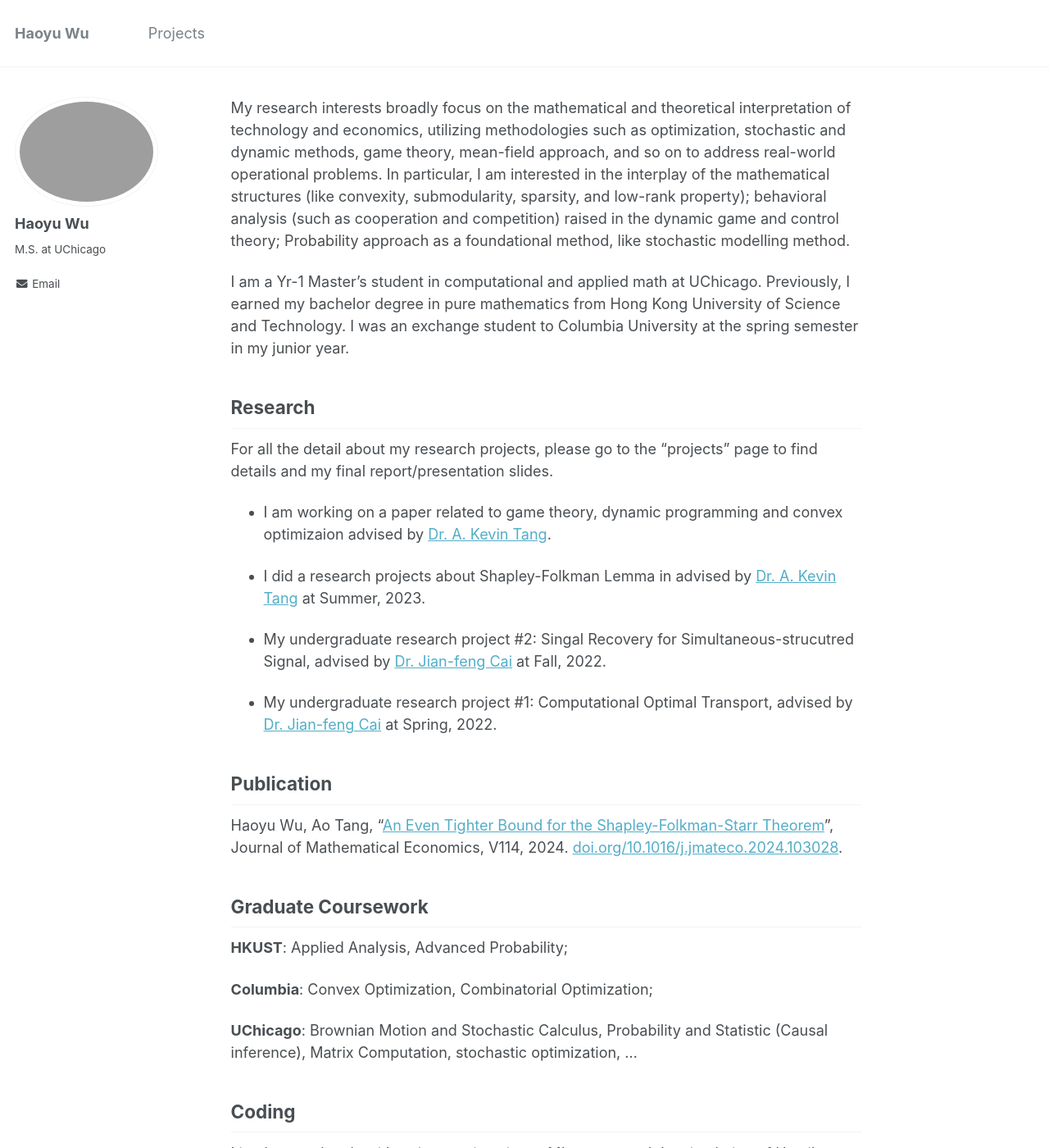
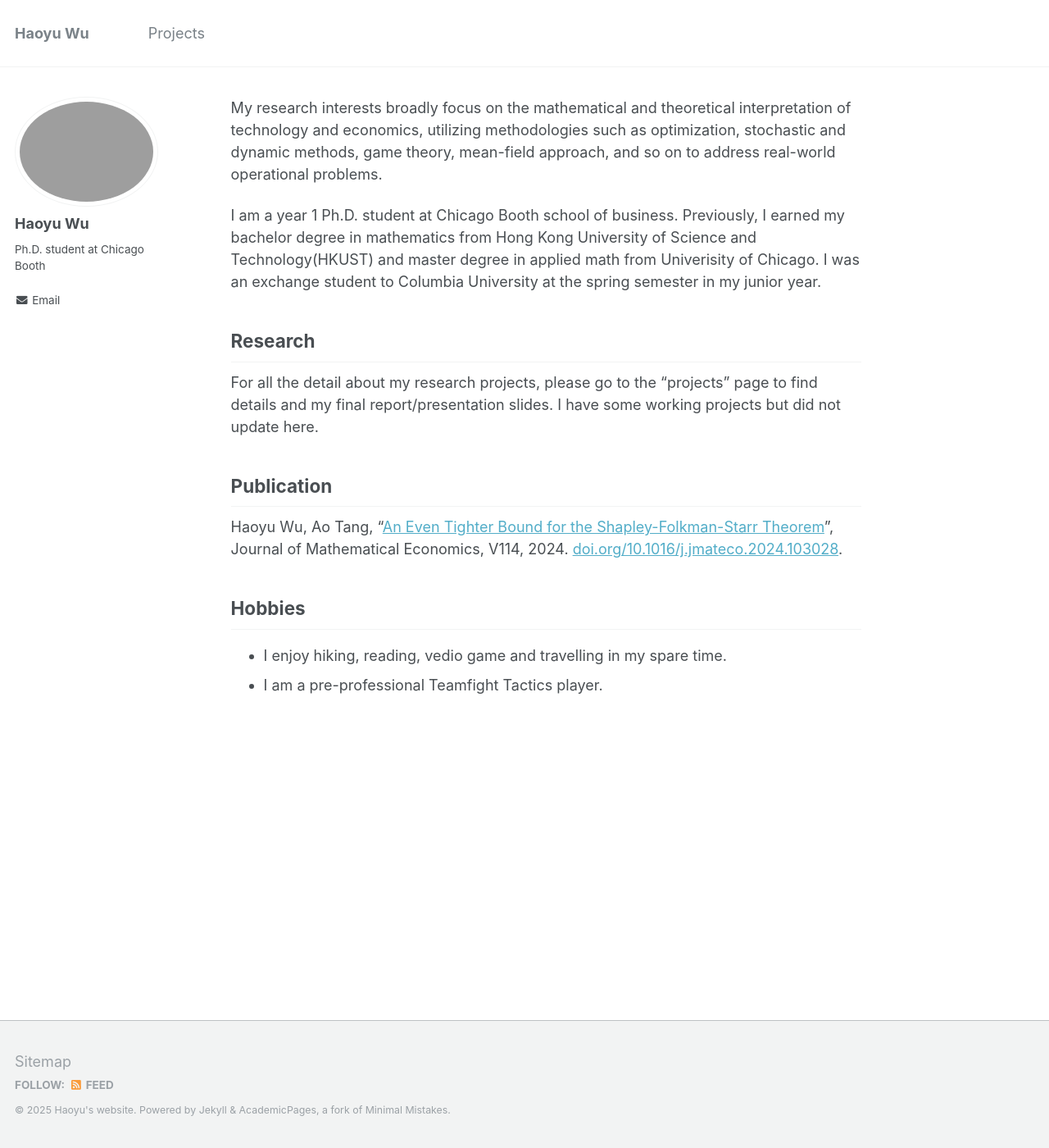
Before and after one commit to haoyuwu02/haoyuwu02.github.io, a Jekyll site: the page built from _pages/about.md, in a window 1280 px wide and 1400 px high. Shown: the whole window at 82% size. Built offline with Jekyll 4.4.1, drawn with Linux system fonts in a browser that asks for light colours; some of the changed text lies outside the part shown.

Commit message:
update
Signed-off-by: Haoyu Wu <hwubs@connect.ust.hk>

```diff
--- a/_config.yml
+++ b/_config.yml
@@ -82,7 +82,7 @@ analytics:
 author:
   name             : "Haoyu Wu"
   avatar           : "portrait.png"
-  bio              : "M.S. at UChicago"
+  bio              : "Ph.D. student at Chicago Booth"
   email            : "haoyuwu@uchicago.edu"
   bitbucket        :
   codepen          :
--- a/_pages/about.md
+++ b/_pages/about.md
@@ -8,51 +8,19 @@ redirect_from:
 ---
 
 My research interests broadly focus on the mathematical and theoretical interpretation of technology and economics, utilizing methodologies such as optimization, stochastic and dynamic methods, game theory, mean-field approach, and so on to address real-world operational problems.
-In particular, I am interested in the interplay of the mathematical structures (like convexity, submodularity, sparsity, and low-rank property); behavioral analysis (such as cooperation and competition) raised in the dynamic game and control theory; Probability approach as a foundational method, like stochastic modelling method.
 
-I am a Yr-1 Master's student in computational and applied math at UChicago. Previously, I earned my bachelor degree in pure mathematics from Hong Kong University of Science and Technology. I was an exchange student to Columbia University at the spring semester in my junior year.
+I am a year 1 Ph.D. student at Chicago Booth school of business. Previously, I earned my bachelor degree in mathematics from Hong Kong University of Science and Technology(HKUST) and master degree in applied math from Univerisity of Chicago. I was an exchange student to Columbia University at the spring semester in my junior year.
 
 ## Research
 
-For all the detail about my research projects, please go to the "projects" page to find details and my final report/presentation slides.
-
-- I am working on a paper related to game theory, dynamic programming and convex optimizaion advised by [Dr. A. Kevin Tang](https://www.ece.cornell.edu/faculty-directory/kevin-tang).
-
-- I did a research projects about Shapley-Folkman Lemma in advised by [Dr. A. Kevin Tang](https://www.ece.cornell.edu/faculty-directory/kevin-tang) at Summer, 2023.
-
-- My undergraduate research project #2: Singal Recovery for Simultaneous-strucutred Signal, advised by [Dr. Jian-feng Cai](https://facultyprofiles.hkust.edu.hk/profiles.php?profile=jianfeng-cai-jfcai) at Fall, 2022.
-
-- My undergraduate research project #1: Computational Optimal Transport, advised by [Dr. Jian-feng Cai](https://facultyprofiles.hkust.edu.hk/profiles.php?profile=jianfeng-cai-jfcai) at Spring, 2022.
+For all the detail about my research projects, please go to the "projects" page to find details and my final report/presentation slides. I have some working projects but did not update here.
 
 ## Publication
 
 Haoyu Wu, Ao Tang, "[An Even Tighter Bound for the Shapley-Folkman-Starr Theorem](https://haoyuwu02.github.io/files/SFS.pdf)", Journal of Mathematical Economics, V114, 2024. [doi.org/10.1016/j.jmateco.2024.103028](https://doi.org/10.1016/j.jmateco.2024.103028).
 
-## Graduate Coursework
-
-**HKUST**: Applied Analysis, Advanced Probability;
-
-**Columbia**: Convex Optimization, Combinatorial Optimization;
-
-**UChicago**: Brownian Motion and Stochastic Calculus, Probability and Statistic (Causal inference), Matrix Computation, stochastic optimization, ...
-
-## Coding
-
-I implement the algorithms/regressions in my ML course and the simulation of Hamilton-Jacob-Bellman equation, both in **Python**.
-
-## Teaching Assiant
-
-* I was a UG TA grader of Honor Calculus I course in HKUST, 2023 fall;
-* I was a TA in Math Support Center in HKUST, 2022 fall.
-
-## Service and leadership
-
-* Executive Member of Chinese Folk Art Society HKUSTSU, 2022;
-* China Social Media Team, UG Recruitment and Admission Office, HKUST, since 2020;
-* Head Student Ambassador, UG Recruitment and Admission Office, HKUST, since 2020;
-* Student Representative of Math Student Liaison Subcommittee Meeting for 3 semester.
 
 ## Hobbies
 
-* I enjoy hiking, reading and travelling in my spare time.
+* I enjoy hiking, reading, vedio game and travelling in my spare time.
 * I am a pre-professional Teamfight Tactics player.
```
Also changed, not shown: _pages/404.md (+1 -1 lines).
